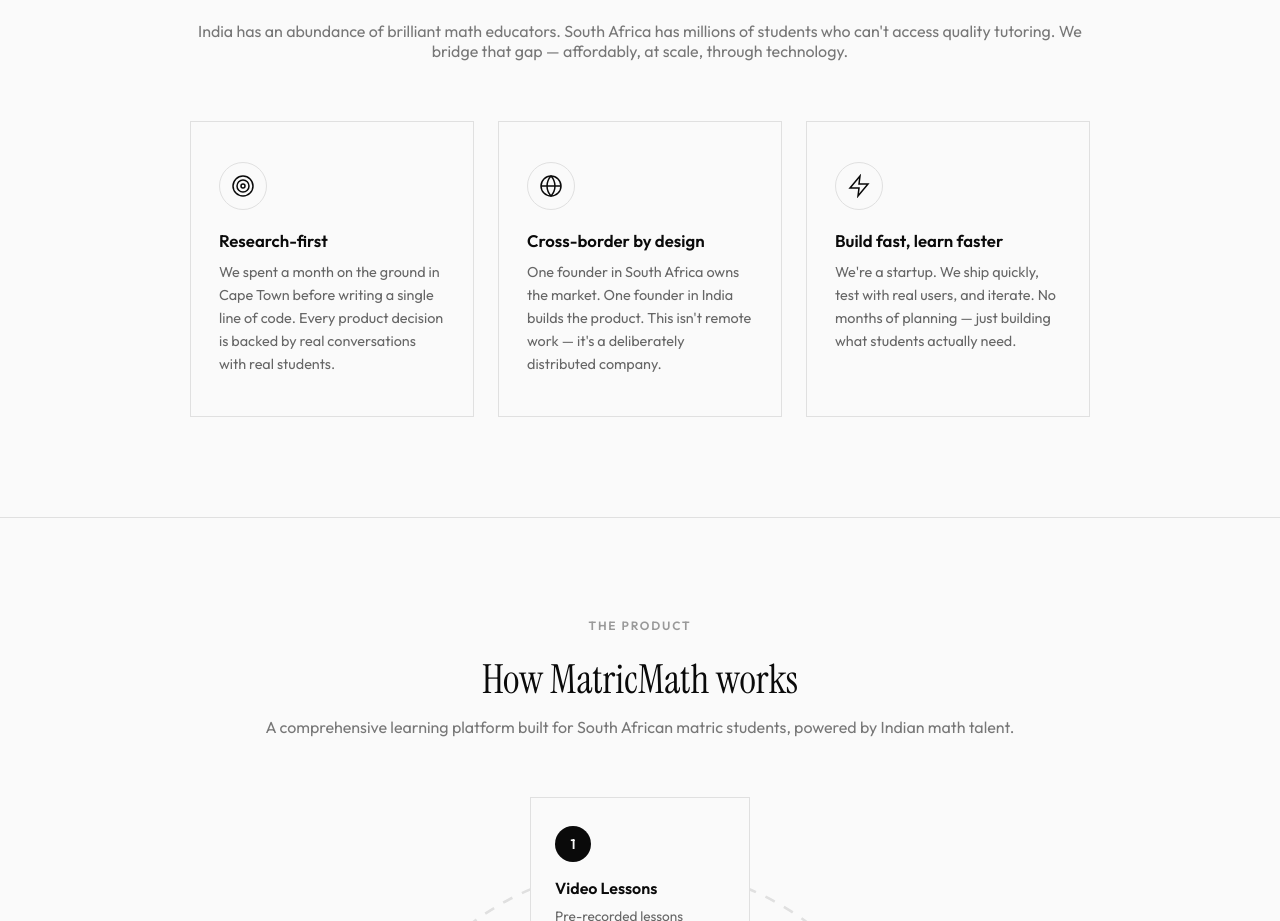
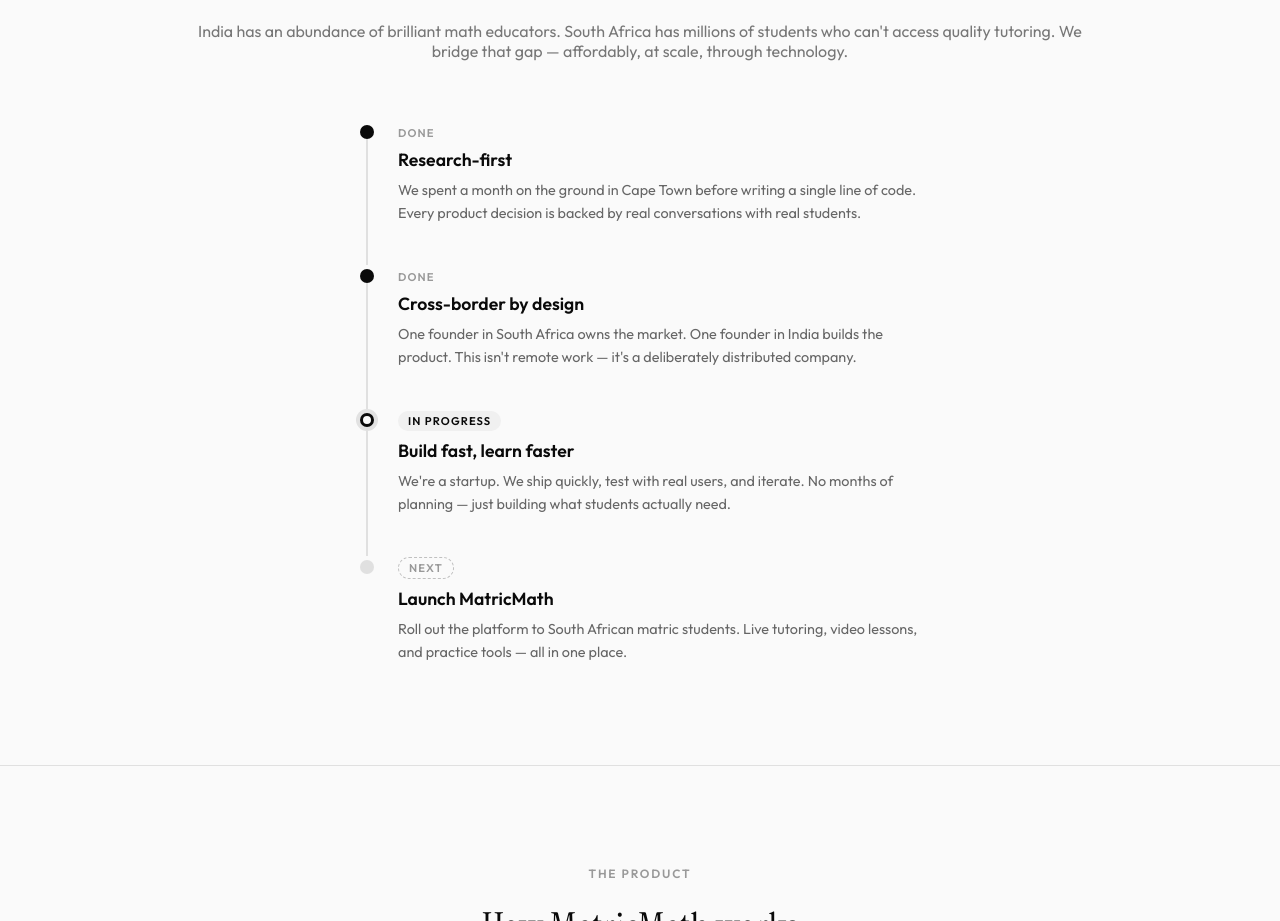
Before and after one commit to drifter089/TREXON-COMPANY, a Next.js app: page /about in a window 1280 px wide. Shown: the part 851-1772 px from the top of the page. Built offline with nearby package versions, Linux system fonts and the light colour scheme.

Commit message:
Redesign Mission section as vertical journey timeline
Replace value cards with step-by-step timeline showing done, in progress,
and next milestones (Research-first, Cross-border, Build fast, Launch).

Co-Authored-By: Claude Opus 4.6 <noreply@anthropic.com>

```diff
--- a/app/about/about.module.css
+++ b/app/about/about.module.css
@@ -81,45 +81,115 @@
   margin-bottom: 60px;
 }
 
-/* Mission Grid */
-.missionGrid {
-  display: grid;
-  grid-template-columns: repeat(3, 1fr);
+/* Journey Timeline */
+.journey {
+  max-width: 560px;
+  margin: 0 auto;
+  text-align: left;
+}
+
+.journeyStep {
+  display: flex;
   gap: 24px;
 }
 
-.missionCard {
-  padding: 40px 28px;
-  border: 1px solid var(--gray-200);
-  text-align: left;
-  transition: border-color 0.2s ease;
+.journeyLine {
+  display: flex;
+  flex-direction: column;
+  align-items: center;
+  flex-shrink: 0;
+  padding-top: 4px;
 }
 
-.missionCard:hover {
-  border-color: var(--black);
+.journeyDot {
+  width: 14px;
+  height: 14px;
+  border-radius: 50%;
+  background: var(--black);
+  flex-shrink: 0;
 }
 
-.missionIcon {
-  display: flex;
-  align-items: center;
-  justify-content: center;
-  width: 48px;
-  height: 48px;
-  border: 1px solid var(--gray-200);
+.journeyDotActive {
+  width: 14px;
+  height: 14px;
   border-radius: 50%;
-  margin-bottom: 20px;
-  color: var(--black);
+  background: var(--white);
+  border: 3px solid var(--black);
+  flex-shrink: 0;
+  box-shadow: 0 0 0 4px rgba(10, 10, 10, 0.1);
 }
 
-.missionCard h3 {
+.journeyDotNext {
+  width: 14px;
+  height: 14px;
+  border-radius: 50%;
+  background: var(--gray-200);
+  flex-shrink: 0;
+}
+
+.journeyConnector {
+  width: 2px;
+  flex: 1;
+  background: var(--gray-200);
+  min-height: 20px;
+}
+
+.journeyContent {
+  padding-bottom: 40px;
+}
+
+.journeyStep:last-child .journeyContent {
+  padding-bottom: 0;
+}
+
+.journeyLabel {
   font-family: var(--sans);
-  font-size: 1.05rem;
+  font-size: 0.7rem;
+  font-weight: 600;
+  letter-spacing: 0.1em;
+  text-transform: uppercase;
+  color: var(--gray-400);
+  display: inline-block;
+  margin-bottom: 8px;
+}
+
+.journeyLabelActive {
+  font-family: var(--sans);
+  font-size: 0.7rem;
+  font-weight: 600;
+  letter-spacing: 0.1em;
+  text-transform: uppercase;
+  color: var(--black);
+  display: inline-block;
+  padding: 3px 10px;
+  background: var(--gray-100);
+  border-radius: 100px;
+  margin-bottom: 8px;
+}
+
+.journeyLabelNext {
+  font-family: var(--sans);
+  font-size: 0.7rem;
+  font-weight: 600;
+  letter-spacing: 0.1em;
+  text-transform: uppercase;
+  color: var(--gray-400);
+  display: inline-block;
+  padding: 3px 10px;
+  border: 1px dashed var(--gray-300);
+  border-radius: 100px;
+  margin-bottom: 8px;
+}
+
+.journeyContent h3 {
+  font-family: var(--sans);
+  font-size: 1.1rem;
   font-weight: 600;
   color: var(--black);
-  margin-bottom: 10px;
+  margin-bottom: 8px;
 }
 
-.missionCard p {
+.journeyContent p {
   font-family: var(--sans);
   font-size: 0.9rem;
   color: var(--gray-600);
@@ -365,10 +435,6 @@
     transform: none;
   }
 
-  .missionGrid {
-    grid-template-columns: 1fr;
-  }
-
   .rolesGrid {
     grid-template-columns: 1fr;
   }
--- a/app/about/page.tsx
+++ b/app/about/page.tsx
@@ -39,15 +39,14 @@ export default function AboutPage() {
               that gap — affordably, at scale, through technology.
             </p>
 
-            <div className={styles.missionGrid}>
-              <div className={styles.missionCard}>
-                <div className={styles.missionIcon}>
-                  <svg width="24" height="24" viewBox="0 0 24 24" fill="none" stroke="currentColor" strokeWidth="1.5">
-                    <circle cx="12" cy="12" r="10" />
-                    <circle cx="12" cy="12" r="6" />
-                    <circle cx="12" cy="12" r="2" />
-                  </svg>
+            <div className={styles.journey}>
+              <div className={styles.journeyStep}>
+                <div className={styles.journeyLine}>
+                  <span className={styles.journeyDot} />
+                  <span className={styles.journeyConnector} />
                 </div>
+                <div className={styles.journeyContent}>
+                  <span className={styles.journeyLabel}>Done</span>
                   <h3>Research-first</h3>
                   <p>
                     We spent a month on the ground in Cape Town before writing a
@@ -55,13 +54,15 @@ export default function AboutPage() {
                     conversations with real students.
                   </p>
                 </div>
-              <div className={styles.missionCard}>
-                <div className={styles.missionIcon}>
-                  <svg width="24" height="24" viewBox="0 0 24 24" fill="none" stroke="currentColor" strokeWidth="1.5">
-                    <circle cx="12" cy="12" r="10" />
-                    <path d="M2 12h20M12 2a15.3 15.3 0 0 1 4 10 15.3 15.3 0 0 1-4 10 15.3 15.3 0 0 1-4-10 15.3 15.3 0 0 1 4-10z" />
-                  </svg>
               </div>
+
+              <div className={styles.journeyStep}>
+                <div className={styles.journeyLine}>
+                  <span className={styles.journeyDot} />
+                  <span className={styles.journeyConnector} />
+                </div>
+                <div className={styles.journeyContent}>
+                  <span className={styles.journeyLabel}>Done</span>
                   <h3>Cross-border by design</h3>
                   <p>
                     One founder in South Africa owns the market. One founder in
@@ -69,18 +70,36 @@ export default function AboutPage() {
                     deliberately distributed company.
                   </p>
                 </div>
-              <div className={styles.missionCard}>
-                <div className={styles.missionIcon}>
-                  <svg width="24" height="24" viewBox="0 0 24 24" fill="none" stroke="currentColor" strokeWidth="1.5">
-                    <path d="M13 2L3 14h9l-1 8 10-12h-9l1-8z" />
-                  </svg>
               </div>
+
+              <div className={styles.journeyStep}>
+                <div className={styles.journeyLine}>
+                  <span className={styles.journeyDotActive} />
+                  <span className={styles.journeyConnector} />
+                </div>
+                <div className={styles.journeyContent}>
+                  <span className={styles.journeyLabelActive}>In progress</span>
                   <h3>Build fast, learn faster</h3>
                   <p>
                     We're a startup. We ship quickly, test with real users, and
                     iterate. No months of planning — just building what students
                     actually need.
                   </p>
+                </div>
+              </div>
+
+              <div className={styles.journeyStep}>
+                <div className={styles.journeyLine}>
+                  <span className={styles.journeyDotNext} />
+                </div>
+                <div className={styles.journeyContent}>
+                  <span className={styles.journeyLabelNext}>Next</span>
+                  <h3>Launch MatricMath</h3>
+                  <p>
+                    Roll out the platform to South African matric students. Live
+                    tutoring, video lessons, and practice tools — all in one place.
+                  </p>
+                </div>
               </div>
             </div>
           </div>
```
Lines whose indentation alone changed are shown as unchanged.
